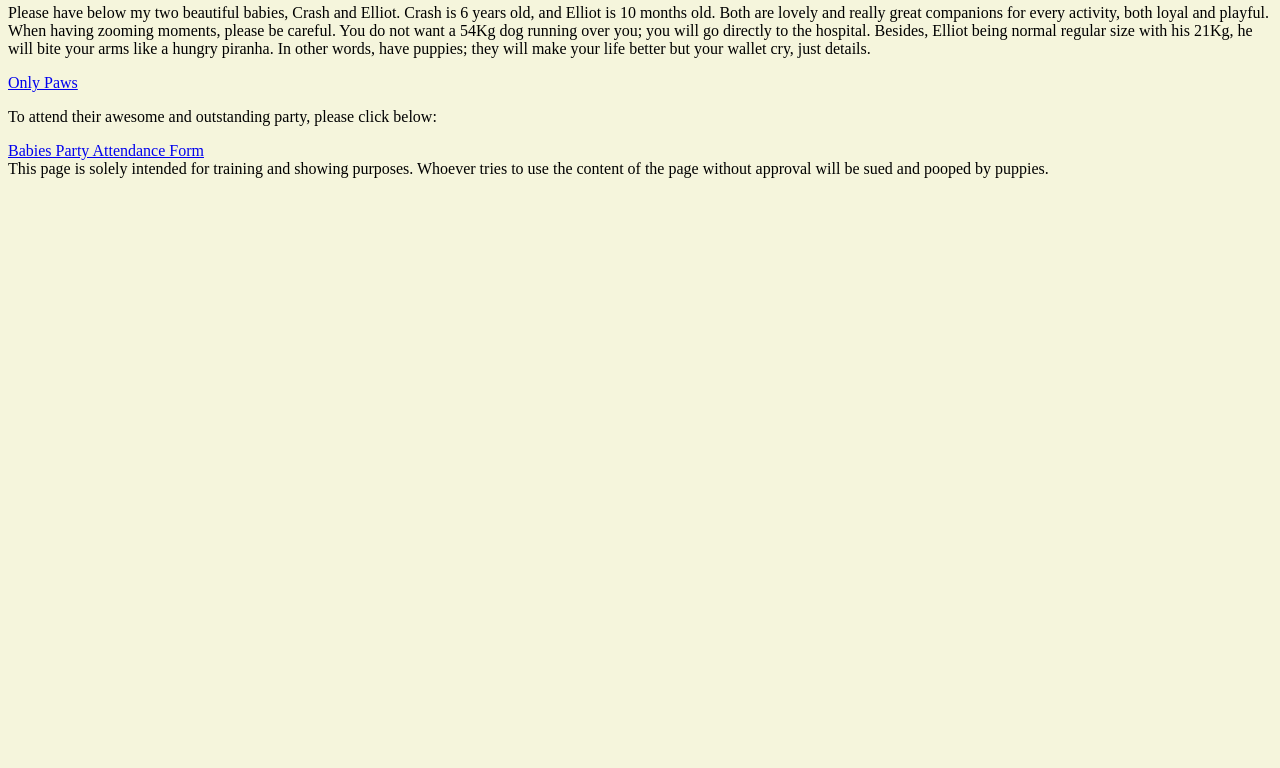
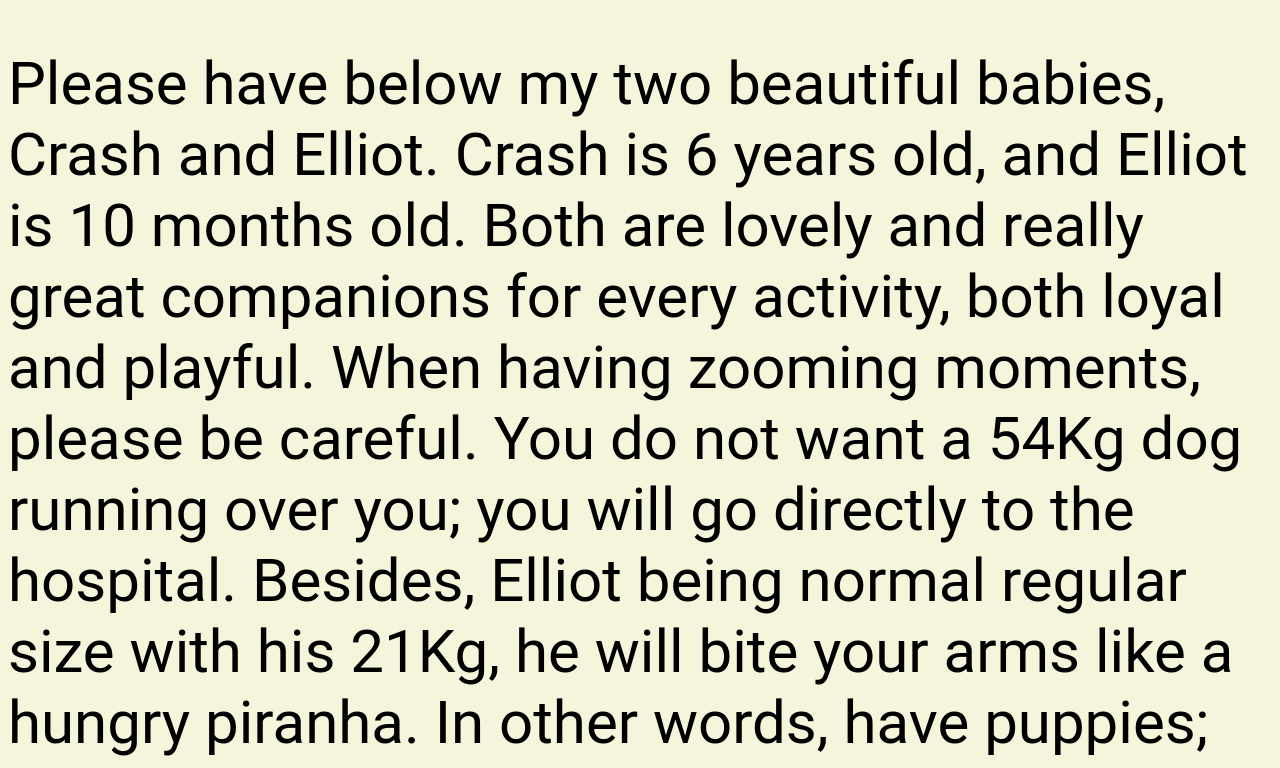
Before and after one commit to Exion19/Homework-Class--3---4, a plain HTML site: page index.html in a window 1280 px wide. Shown: the part 1219-1987 px from the top of the page. Before the commit the page ends 1405 px from the top, so only its background shows below. Drawn offline with Linux system fonts and the light colour scheme.

Commit message:
Paragraph font changes

```diff
--- a/index.html
+++ b/index.html
@@ -10,10 +10,13 @@
 <body>
     <header>
         <h1 class="InitialTittle">My Beautiful Puppies</h1>
+        <nav>
+
+        </nav>
     </header>
     <img class="img" src="Imagen de WhatsApp 2025-01-03 a las 12.27.01_6911d5fc.jpg" alt="">
 
-    <p>
+    <p class="text">
         Please have below my two beautiful babies, Crash and Elliot. Crash is 6 years old, and Elliot is 10 months old. Both are lovely and really great companions for every activity,
         both loyal and playful. When having zooming moments, please be careful. You do not want a 54Kg dog running over you; you will go directly to the hospital.
         Besides, Elliot being normal regular size with his 21Kg, he will bite your arms like a hungry piranha. In other words, have puppies; they will make your life better but your wallet cry,
--- a/styles.css
+++ b/styles.css
@@ -10,3 +10,8 @@ body {
     width: 50%;
     height: 50%;
 }
+
+.text{
+    font-size: 60px;
+    font-family: "Roboto", serif;
+}
```
